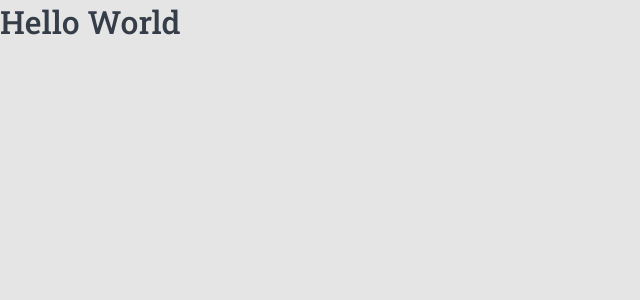
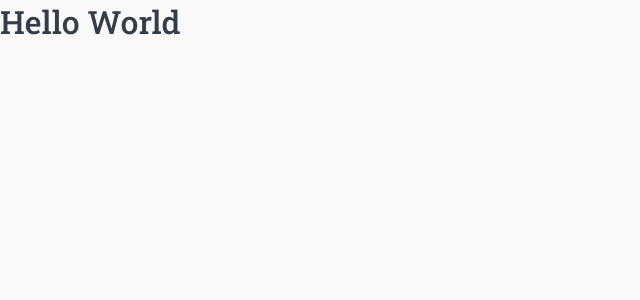
Before and after one commit to Torres-ssf/shortster-web, a React (Create React App) app: page / in a window 1280 px wide. Shown: the top 300 px of the page, without its empty margins (0-640 px from the left). Built offline with nearby package versions, Linux system fonts and the light colour scheme.

Commit message:
refactor(global styles): update global background

```diff
--- a/src/styles/global.ts
+++ b/src/styles/global.ts
@@ -9,7 +9,7 @@ export const GlobalStyles = createGlobalStyle`
   }
 
   body {
-    background: #E5E5E5;
+    background: #F9F9F9;
     color: #343D48;
     -webkit-font-smoothing: antialiased;
   }
```
